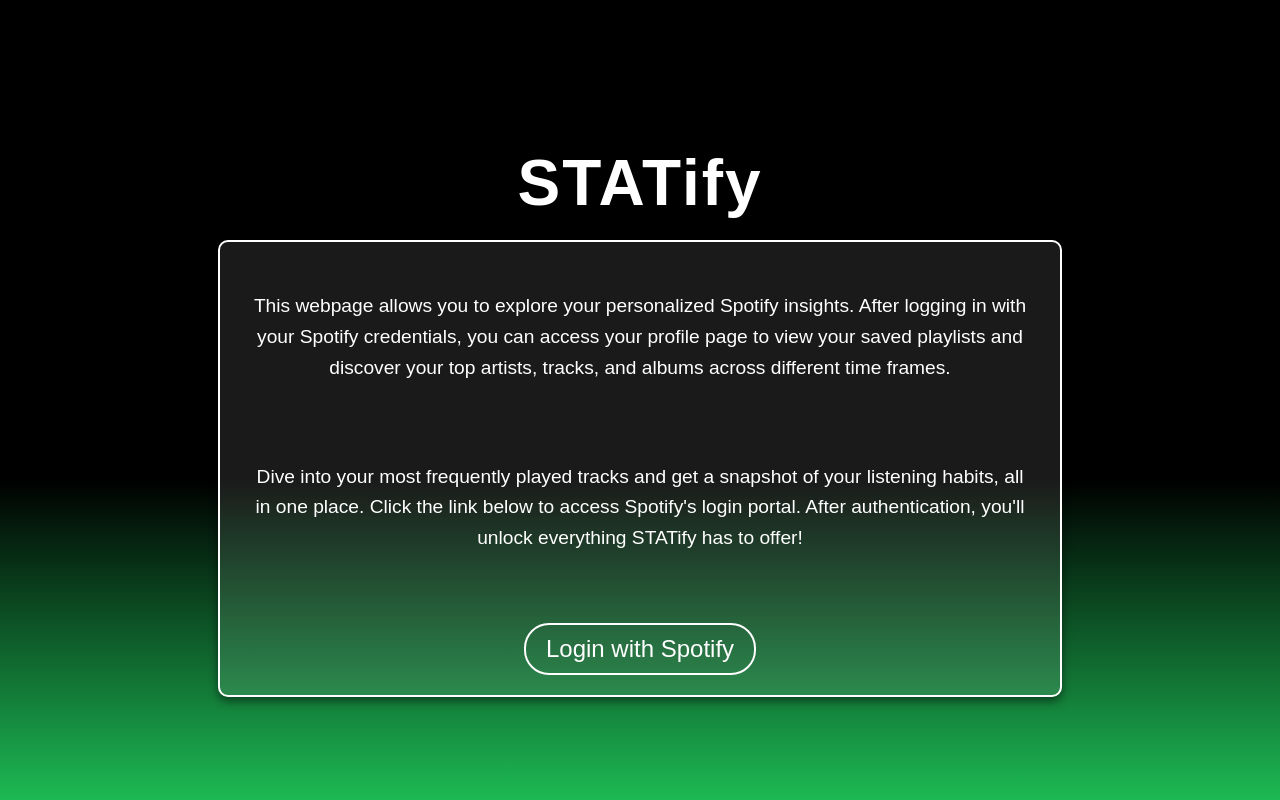
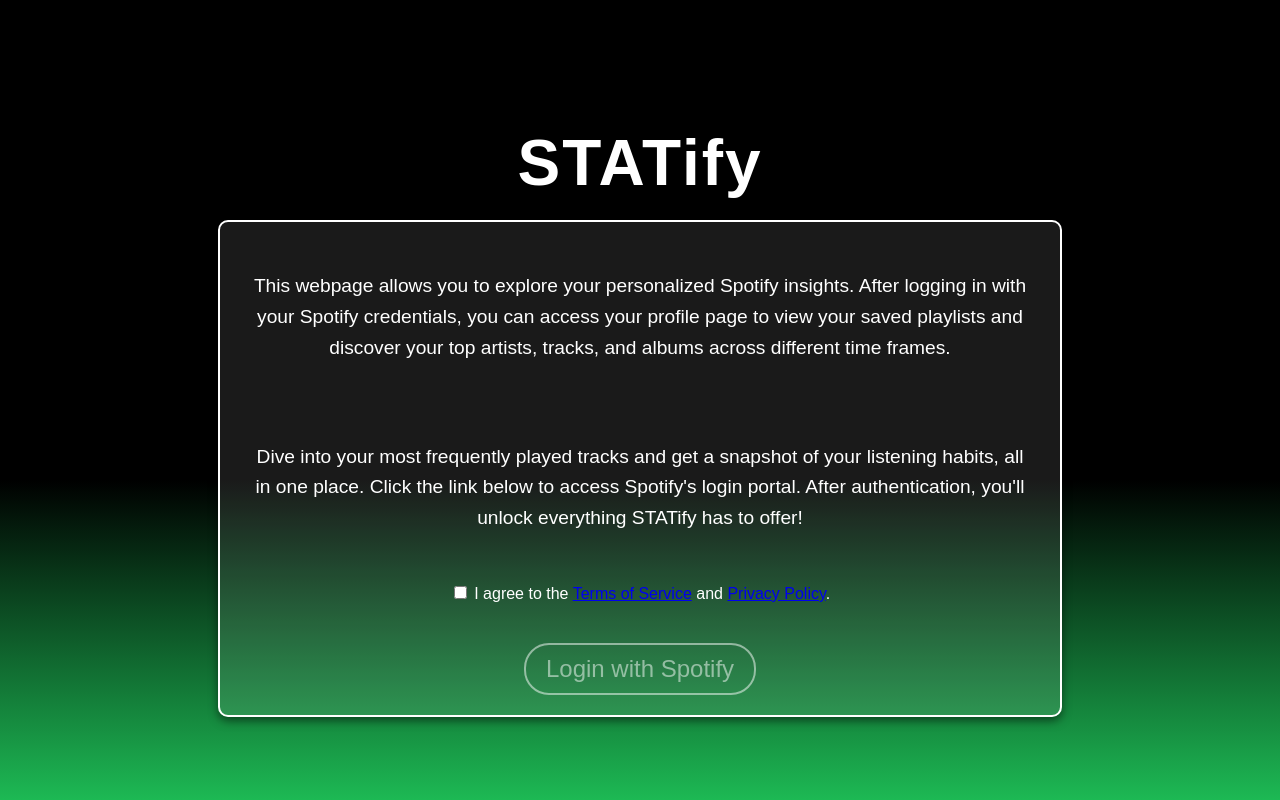
Before and after one commit to KyleWalther/STATify, a Flask app: page / in a window 1280 px wide. Run offline with Flask 3, Linux system fonts and the light colour scheme; parts of the project's set-up code (start-up, migrations or seed data) failed here and were passed over.

Commit message:
added user agreement

```diff
--- a/templates/home.html
+++ b/templates/home.html
@@ -21,7 +21,30 @@
             </p>
         </div>
 
-        <a class="login" href="{{ url_for('login') }}">Login with Spotify</a>
+        <!-- Checkbox for agreement -->
+        <div class="terms-container">
+            <input type="checkbox" id="termsCheckbox">
+            <label for="termsCheckbox">
+                I agree to the <a href="{{ url_for('terms') }}" target="_blank">Terms of Service</a> and
+                <a href="{{ url_for('privacy') }}" target="_blank">Privacy Policy</a>.
+            </label>
+        </div>
+
+        <!-- Login button (initially disabled) -->
+        <a class="login" id="loginButton" href="{{ url_for('login') }}" style="pointer-events: none; opacity: 0.5;">Login with Spotify</a>
     </div>
+
+    <script>
+        document.getElementById('termsCheckbox').addEventListener('change', function() {
+            var loginButton = document.getElementById('loginButton');
+            if (this.checked) {
+                loginButton.style.pointerEvents = "auto";
+                loginButton.style.opacity = "1";
+            } else {
+                loginButton.style.pointerEvents = "none";
+                loginButton.style.opacity = "0.5";
+            }
+        });
+    </script>
 </body>
 </html>
```
